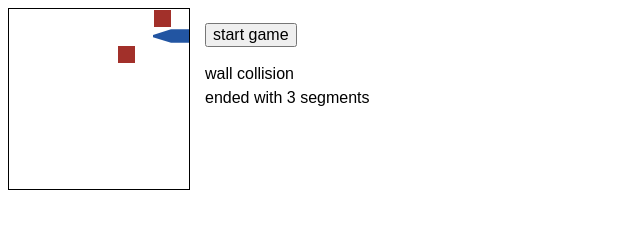
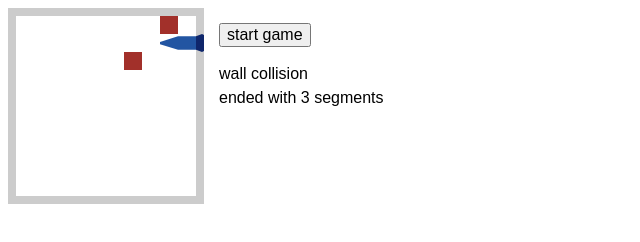
Before and after one commit to michaellaszlo/snake-game, a plain HTML site: page index.html in a window 1280 px wide. Shown: the whole page, without its empty margins (0-640 px from the left). Drawn offline with Linux system fonts and the light colour scheme.

Commit message:
Paint a thick wall

```diff
--- a/snake.css
+++ b/snake.css
@@ -2,7 +2,6 @@ body {
   font-family: sans-serif;
 }
 #gameCanvas {
-  border: 1px solid #000;
   float: left;
   margin-right: 15px;
 }
--- a/snake.js
+++ b/snake.js
@@ -9,9 +9,10 @@ var Snake = (function () {
       },
       size = {
         cell: 18,
-        gap: 1
+        wall: 8
       },
       color = {
+        wall: '#ccc',
         food: '#a2302a',
         snake: { body: '#2255a2', head: '#0f266b' }
       },
@@ -137,17 +138,17 @@ var Snake = (function () {
     foodList.count -= 1;
   }
 
-  function paintCell(x, y, color) {
-    var cellSize = size.cell,
-        gapSize = size.gap;
-    context.fillStyle = color;
-    context.fillRect(x * cellSize + gapSize, y * cellSize + gapSize,
-        cellSize - gapSize, cellSize - gapSize);
+  function paintFood(x, y) {
+    var s = size.cell,
+        w = size.wall;
+    context.fillStyle = color.food;
+    context.fillRect(w + x * s, w + y * s, s, s);
   }
 
   function transformToCell(x, y, direction) {
-    var s = size.cell;
-    context.translate(x * s + s / 2, y * s + s / 2);
+    var s = size.cell,
+        w = size.wall;
+    context.translate(w + x * s + s / 2, w + y * s + s / 2);
     context.rotate(rotation[direction]);
     context.translate(-s / 2, -s / 2);
   }
@@ -168,14 +169,17 @@ var Snake = (function () {
   function paintCanvas() {
     var foodNode = foodList.first,
         s = size.cell,
+        w = size.wall,
         c, d,
         here, behind, ahead,
         i;
-    context.clearRect(0, 0,
-        size.canvas.width, size.canvas.height);
+
+    context.fillStyle = color.wall;
+    context.fillRect(0, 0, size.canvas.width, size.canvas.height);
+    context.clearRect(w, w, numCols * s, numRows * s);
 
     while (foodNode !== null) {
-      paintCell(foodNode.x, foodNode.y, color.food);
+      paintFood(foodNode.x, foodNode.y);
       foodNode = foodNode.next;
     }
 
@@ -322,8 +326,8 @@ var Snake = (function () {
     canvas = document.getElementById('gameCanvas');
     context = canvas.getContext('2d');
     size.canvas = {
-      width: numCols * size.cell,
-      height: numRows * size.cell
+      width: numCols * size.cell + 2 * size.wall,
+      height: numRows * size.cell + 2 * size.wall
     };
     canvas.width = size.canvas.width;
     canvas.height = size.canvas.height;
```
Also changed, not shown: todo.txt.
